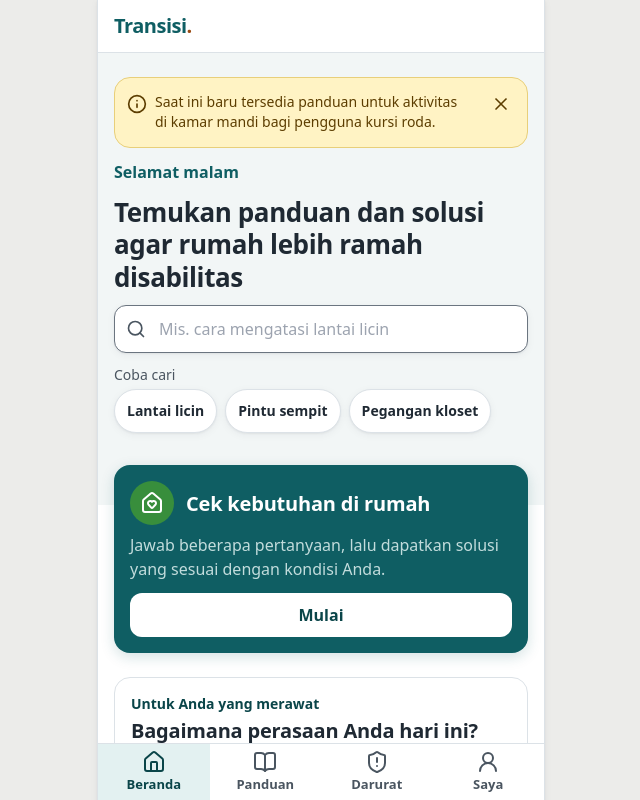
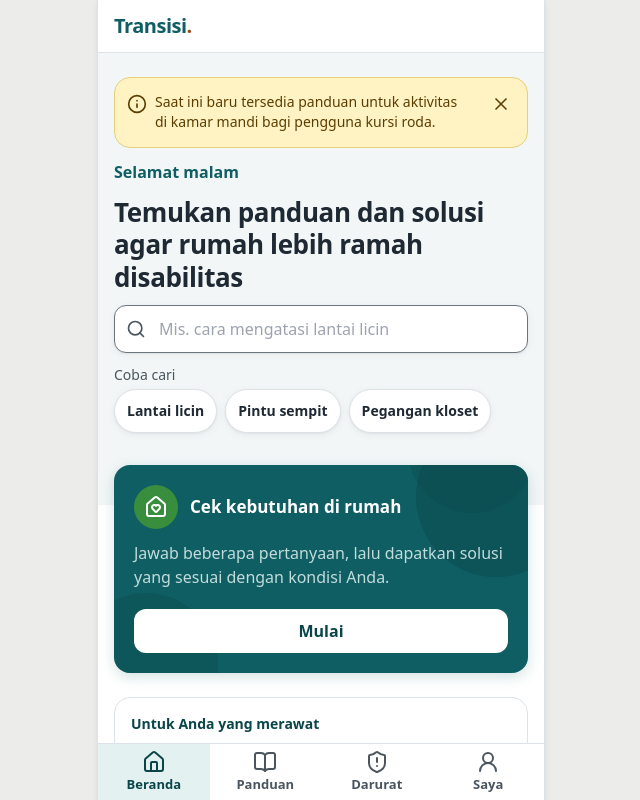
Before and after one commit to titohanafi/transisidnr, a React (Vite) app: page /#/ in a window 1280 px wide. Shown: the top 800 px of the page, without its empty margins (319-959 px from the left). Built offline with nearby package versions, Linux system fonts and the light colour scheme.

Commit message:
Beranda: kartu utama dengan judul lebih kecil, hiasan lingkaran, jarak diatur ulang
Co-Authored-By: Claude Sonnet 5.5 <noreply@anthropic.com>

```diff
--- a/src/screens/Beranda.tsx
+++ b/src/screens/Beranda.tsx
@@ -104,21 +104,26 @@ export function Beranda() {
 
   const utama = (
     <section
-      className={`rounded-kartu bg-utama p-4 text-white ${adaJawaban ? "" : "relative -mt-16 shadow-angkat"}`}
+      className={`relative overflow-hidden rounded-kartu bg-utama p-5 text-white ${adaJawaban ? "" : "-mt-16 shadow-angkat"}`}
       aria-labelledby="jalur-utama"
     >
-      <div className="flex items-center gap-3">
+      {/* Hiasan: lingkaran teal lebih gelap dari latar kartu, jadi tidak pernah menurunkan kontras teks di atasnya. */}
+      <span aria-hidden="true" className="pointer-events-none absolute -right-12 -top-12 h-40 w-40 rounded-full bg-utama-gelap/40" />
+      <span aria-hidden="true" className="pointer-events-none absolute -right-2 -top-20 h-32 w-32 rounded-full bg-utama-gelap/30" />
+      <span aria-hidden="true" className="pointer-events-none absolute -bottom-16 -left-10 h-36 w-36 rounded-full bg-utama-gelap/30" />
+
+      <div className="relative flex items-center gap-3">
         <span className="flex h-11 w-11 shrink-0 items-center justify-center rounded-full bg-daun">
           <IkonBeranda kunci={adaJawaban ? "lanjut" : "susun"} className="h-6 w-6 text-white" />
         </span>
-        <h3 id="jalur-utama" className="text-subjudul">
+        <h3 id="jalur-utama" className="text-judulKartu font-bold">
           {kartu.judul}
         </h3>
       </div>
-      <p className="mt-2 text-isi text-utama-redup">{kartu.deskripsi}</p>
+      <p className="relative mt-3 text-isi text-utama-redup">{kartu.deskripsi}</p>
       <Link
         to={adaJawaban ? "/rencana" : "/mulai/1"}
-        className="tekan mt-isi inline-flex min-h-sentuh w-full items-center justify-center rounded-tombol bg-white px-5 py-2 text-isi font-semibold text-utama-gelap hover:bg-utama-muda"
+        className="tekan relative mt-5 inline-flex min-h-sentuh w-full items-center justify-center rounded-tombol bg-white px-5 py-2 text-isi font-semibold text-utama-gelap hover:bg-utama-muda"
       >
         {kartu.tombol}
       </Link>
```
